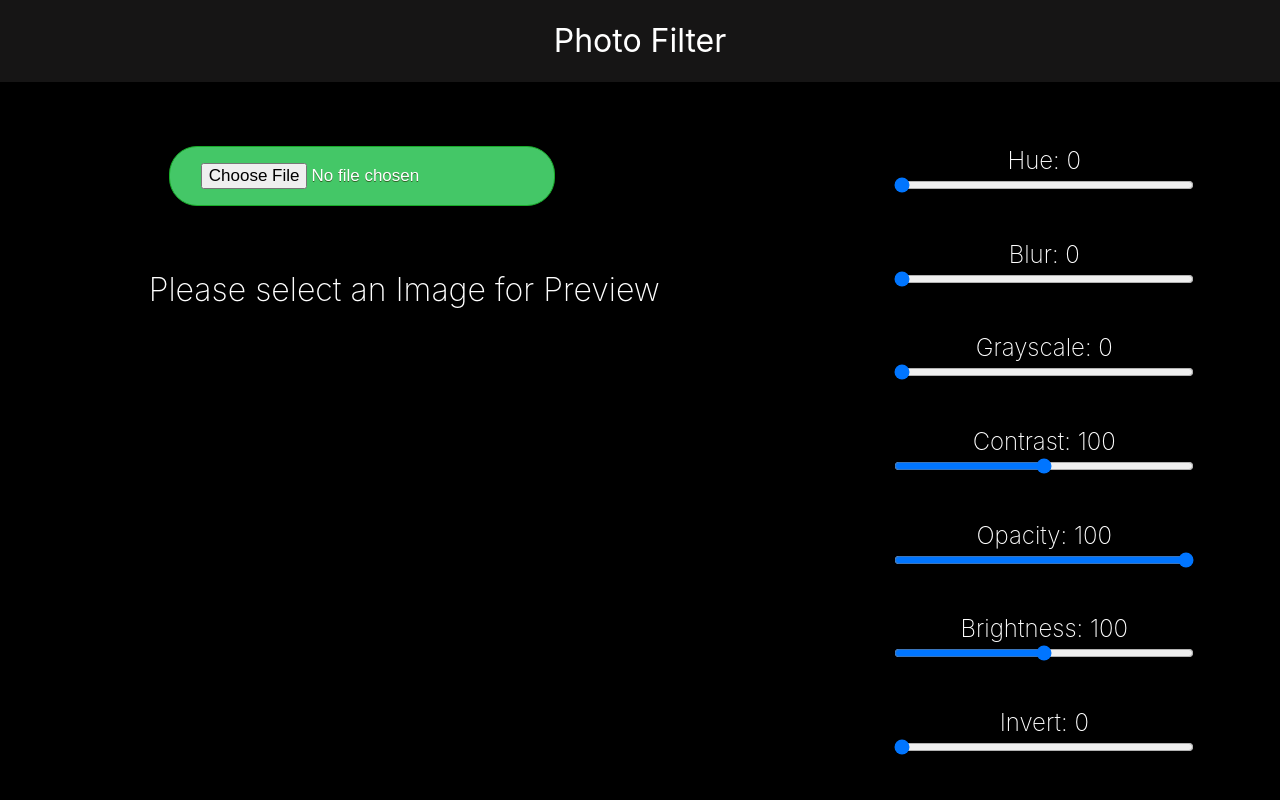
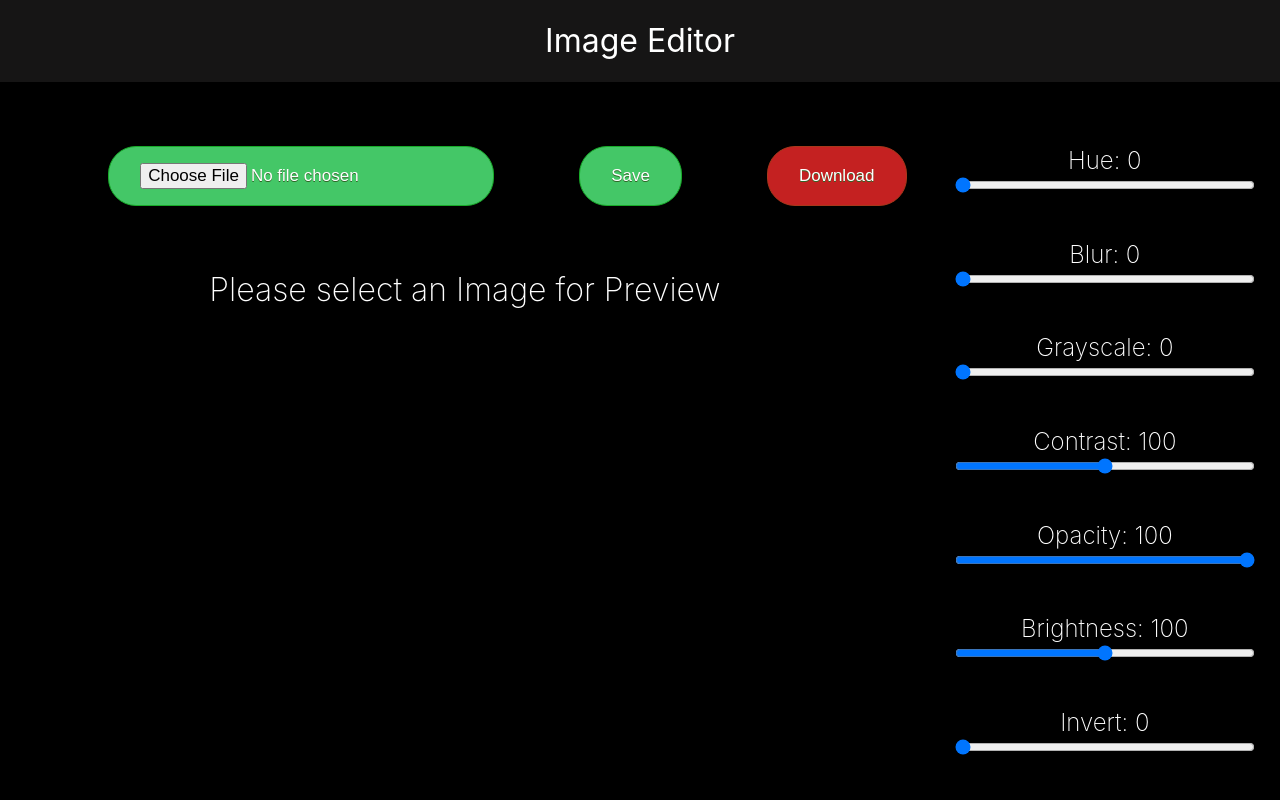
Before and after one commit to liyaSileshi/fame, a React (Create React App) app: page / in a window 1280 px wide. Shown: the top 800 px of the page. Built offline with nearby package versions, Linux system fonts and the light colour scheme.

Commit message:
worked on styles

```diff
--- a/src/App.css
+++ b/src/App.css
@@ -24,15 +24,7 @@
   color: white;
 }
 
-.App-link {
-  color: #61dafb;
+
+body{
+  color: black;
 }
-
-@keyframes App-logo-spin {
-  from {
-    transform: rotate(0deg);
-  }
-  to {
-    transform: rotate(360deg);
-  }
-}
--- a/src/PageHeader.js
+++ b/src/PageHeader.js
@@ -5,7 +5,7 @@ function PageHeader() {
     return (
         <div className='PageHeader'>
             <h1>
-                Photo Filter
+                Image Editor
             </h1>
         </div>
     )
--- a/src/editor.css
+++ b/src/editor.css
@@ -9,7 +9,7 @@ canvas{
     background-color: black;
     /* background-color: rgb(36, 33, 33); */
     justify-content: space-around;
-    min-height: 79vh;
+    min-height: 85vh;
     padding-top: 4em;
 }
 
@@ -27,7 +27,7 @@ canvas{
     background-color: black;
 }
 
-.btn button, .choosefile{
+.btn .save, .choosefile{
     background-color:#44c767;
 	border-radius:28px;
 	border:1px solid #18ab29;
@@ -39,7 +39,23 @@ canvas{
 	padding:16px 31px;
 	text-decoration:none;
     text-shadow:0px 1px 0px #2f6627;
-    margin-right: 10em;
+    /* margin-right: 10em; */
+    margin-left: 5em;
+}
+
+.btn .download {
+    background-color:#c42121;
+	border-radius:28px;
+	border:1px solid #a8381b;
+	display:inline-block;
+	cursor:pointer;
+	color:#ffffff;
+	font-family:Arial;
+	font-size:17px;
+	padding:16px 31px;
+	text-decoration:none;
+    text-shadow:0px 1px 0px #2f6627;
+    /* margin-right: 10em; */
     margin-left: 5em;
 }
 
--- a/src/editor.js
+++ b/src/editor.js
@@ -23,7 +23,6 @@ class Editor extends Component {
         fileExtension: null
         // rotate: 0
       }
-
     }
 
     fileChangedHandler = event => {
@@ -44,13 +43,10 @@ class Editor extends Component {
       event.preventDefault();
       const canvasRef = this.imagePreviewCanvasRef.current
       const {imagePreviewUrl} = this.state
-      // image64toCanvasRef(canvasRef, imagePreviewUrl, this.getFilterString())
 
       const fileExtension = extractImageFileExtensionFromBase64(imagePreviewUrl)
-      // const canvasRef = this.imagePreviewCanvasRef.current
       const imageData64 = canvasRef.toDataURL('image/'+fileExtension)
 
-      // console.log(imagePreviewUrl)
       const myFilename = 'previewFile.' + fileExtension
       // file to be uploaded
       const myNewCroppedFile = base64StringtoFile(imageData64, myFilename)
@@ -96,7 +92,12 @@ class Editor extends Component {
         <div>
           <div className='container'>
             <div>
-              <input type="file" className='choosefile' name="avatar" onChange={this.fileChangedHandler} />
+            <div className='btn'>
+            <input type="file" className='choosefile' name="avatar" onChange={this.fileChangedHandler} />
+              <button className='save' onClick = {this.saveOnCanvas}>Save</button>
+              <button className="download" onClick={this.handleDownloadClick}>Download</button> {/*handles download button*/}
+            </div>
+
               {$imagePreview} {/*chosen image from file upload*/}
               <canvas width="500" height="500" ref={this.imagePreviewCanvasRef}></canvas>
             </div>
@@ -202,35 +203,9 @@ class Editor extends Component {
               />
             </div>
           </div>
-
-        <div className='btn'>
-          <button onClick = {this.saveOnCanvas}>Save</button>
-          <button onClick={this.handleDownloadClick}>Download</button> {/*handles download button*/}
-        </div>
-
       </div>
       )
     }
 }
 
 export default Editor
-
-const fontSize = 20
-const padding = 0.33
-
-
-const styles = {
-
-   input: {
-    padding: `${padding}em`,
-    fontSize: `${fontSize}px`
-  },
-  output: {
-    fontSize: `${fontSize * 1.5}px`,
-    padding: `${padding}em`,
-    fontWeight: 'bold'
-  },
-  label: {
-    alignSelf: 'flex-start'
-  }
-}
```
